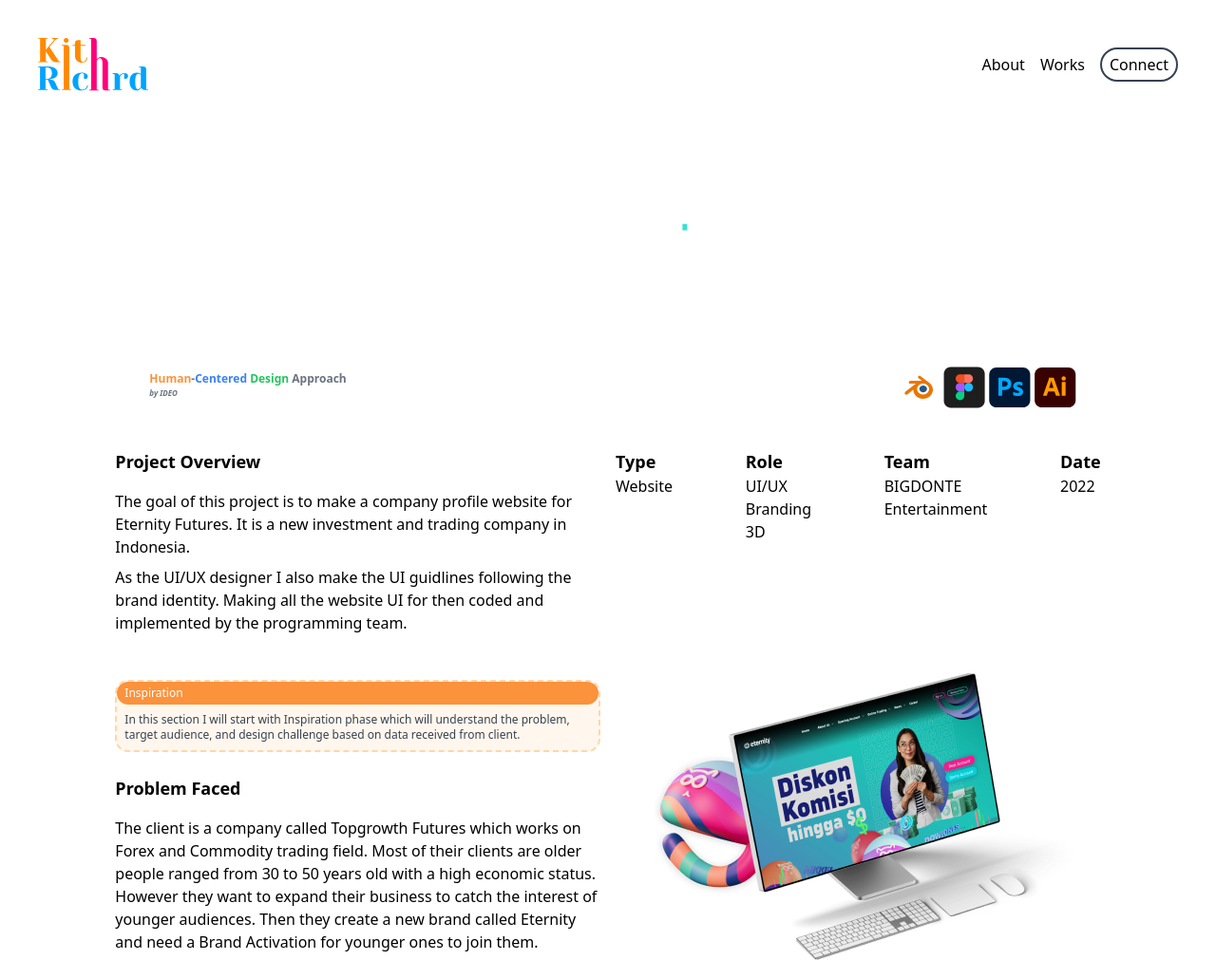
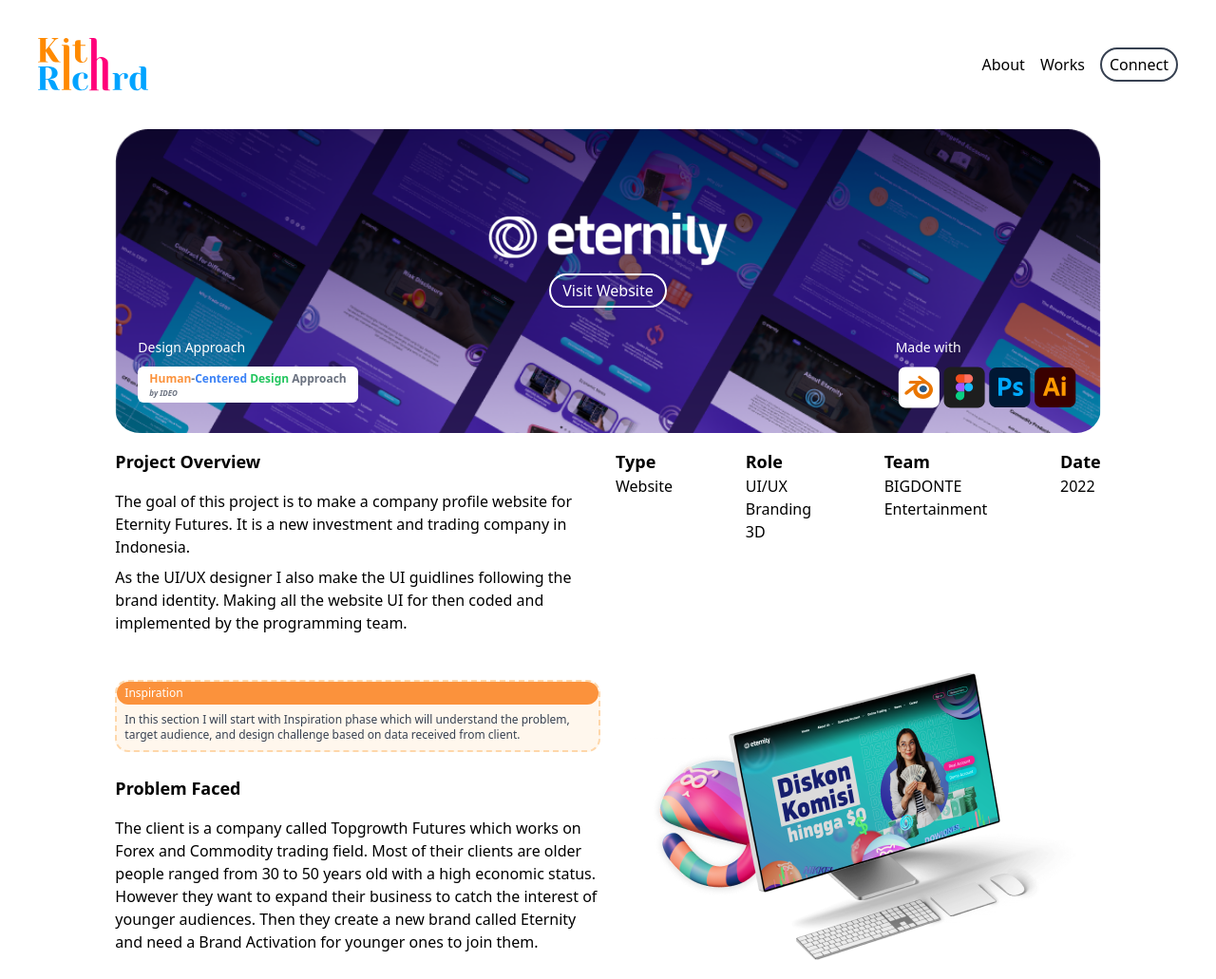
Before and after one commit to keiith001/Lie_Keith_TailwindAssignment, a plain HTML site: page index.html in a window 1280 px wide. Shown: the top 1031 px of the page at 95% size. Drawn offline with nearby package versions, Linux system fonts and the light colour scheme; the site is published under a folder, as on GitHub Pages, so addresses that start at the root find nothing; a script that the page names is missing.

Commit message:
Fixing bugged Hero Banner Image
This commit is to fix the bug on the hero image because of the directory.

```diff
--- a/index.html
+++ b/index.html
@@ -45,7 +45,7 @@
     <!-- MAIN CONTENT -->
     <main class="grid grid-cols-4 gap-4 ml-4 mr-4 md:grid-cols-8 lg:grid-cols-12">
         <!-- Hero Section -->
-        <section class="col-span-full rounded-[16px] bg-[url('/images/mobile/m-hero-image.png')] bg-cover md:bg-[url('/images/medium/md-hero-image.png')] lg:bg-[url('/images/large/l-hero-image.png')] lg:col-start-2 lg:col-span-10 lg:rounded-[26px]">
+        <section class="col-span-full rounded-[16px] bg-[url('./images/mobile/m-hero-image.png')] bg-cover md:bg-[url('./images/medium/md-hero-image.png')] lg:bg-[url('./images/large/l-hero-image.png')] lg:col-start-2 lg:col-span-10 lg:rounded-[26px]">
             <h2 class="hidden">Eternity Project</h2>
             <!-- Project Logo -->
             <div class="col-start-2 col-span-2">
```
Also changed, not shown: ._index.html (added).
